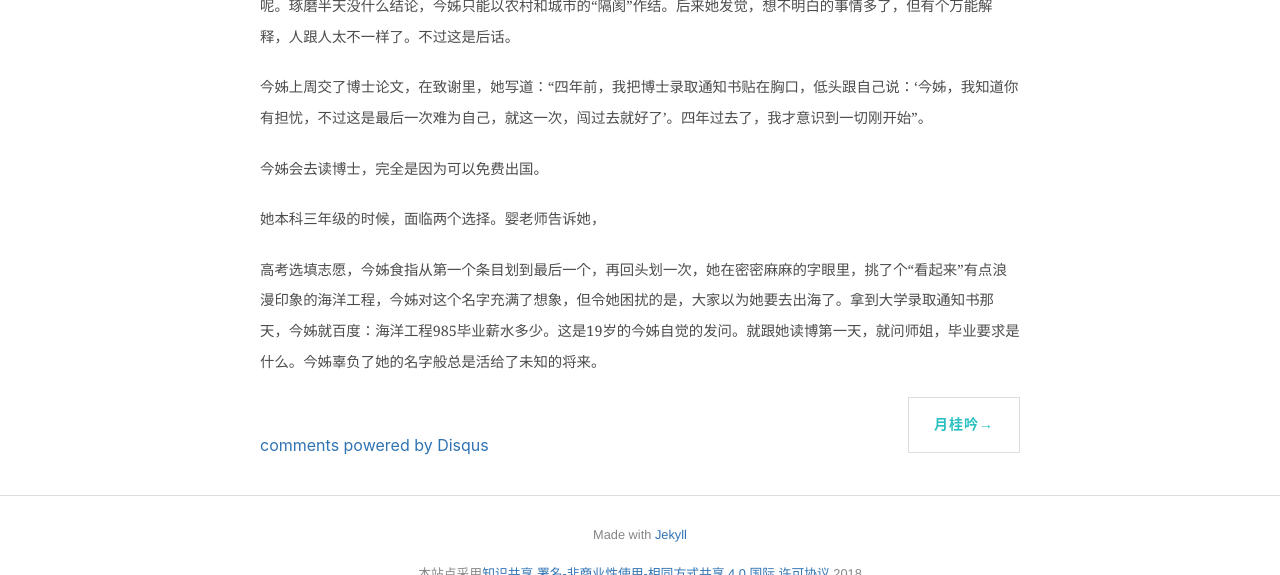
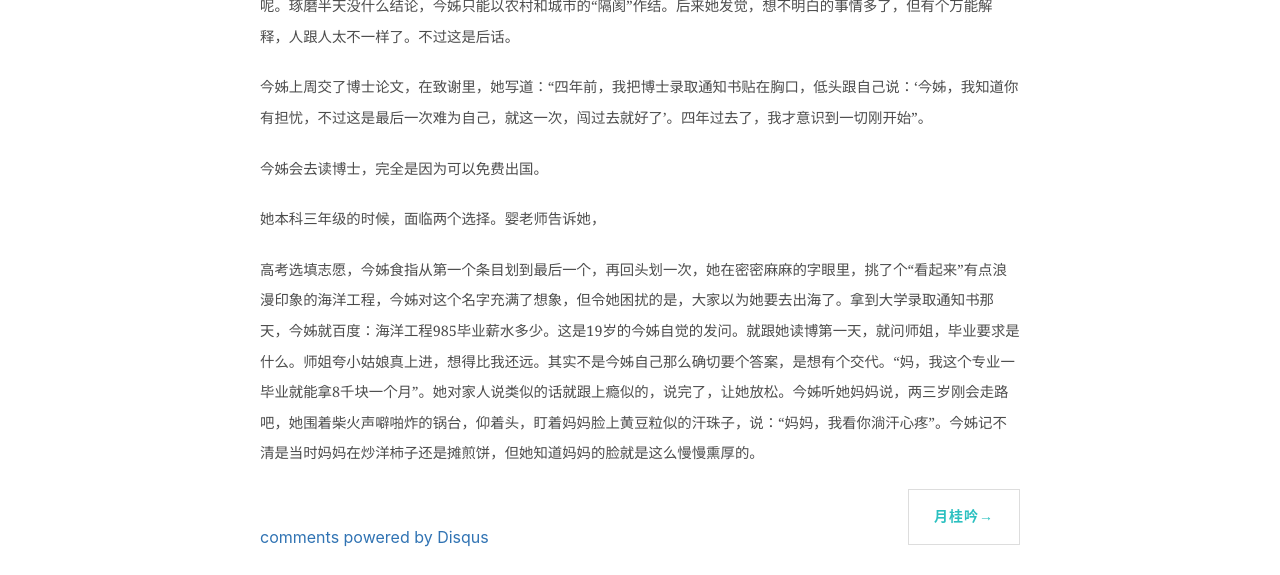
Before and after one commit to shirleysteve/1, a Jekyll site: the page built from _posts/2018-4-20-今姊1.md, in a window 1280 px wide and 900 px high, scrolled down 608 px, cut to the strip 0-575 px from the top of the window. Built offline with Jekyll 4.4.1, drawn with Linux system fonts in a browser that asks for light colours; nearby versions of some CDN libraries; comment, search, counter and statistics services are not loaded.

Commit message:
Update 2018-4-20-今姊1.md

```diff
--- a/_posts/2018-4-20-今姊1.md
+++ b/_posts/2018-4-20-今姊1.md
@@ -16,4 +16,4 @@ title: 一
 
 她本科三年级的时候，面临两个选择。婴老师告诉她，
 
-高考选填志愿，今姊食指从第一个条目划到最后一个，再回头划一次，她在密密麻麻的字眼里，挑了个“看起来”有点浪漫印象的海洋工程，今姊对这个名字充满了想象，但令她困扰的是，大家以为她要去出海了。拿到大学录取通知书那天，今姊就百度：海洋工程985毕业薪水多少。这是19岁的今姊自觉的发问。就跟她读博第一天，就问师姐，毕业要求是什么。今姊辜负了她的名字般总是活给了未知的将来。
+高考选填志愿，今姊食指从第一个条目划到最后一个，再回头划一次，她在密密麻麻的字眼里，挑了个“看起来”有点浪漫印象的海洋工程，今姊对这个名字充满了想象，但令她困扰的是，大家以为她要去出海了。拿到大学录取通知书那天，今姊就百度：海洋工程985毕业薪水多少。这是19岁的今姊自觉的发问。就跟她读博第一天，就问师姐，毕业要求是什么。师姐夸小姑娘真上进，想得比我还远。其实不是今姊自己那么确切要个答案，是想有个交代。“妈，我这个专业一毕业就能拿8千块一个月”。她对家人说类似的话就跟上瘾似的，说完了，让她放松。今姊听她妈妈说，两三岁刚会走路吧，她围着柴火声噼啪炸的锅台，仰着头，盯着妈妈脸上黄豆粒似的汗珠子，说：“妈妈，我看你淌汗心疼”。今姊记不清是当时妈妈在炒洋柿子还是摊煎饼，但她知道妈妈的脸就是这么慢慢熏厚的。
```
